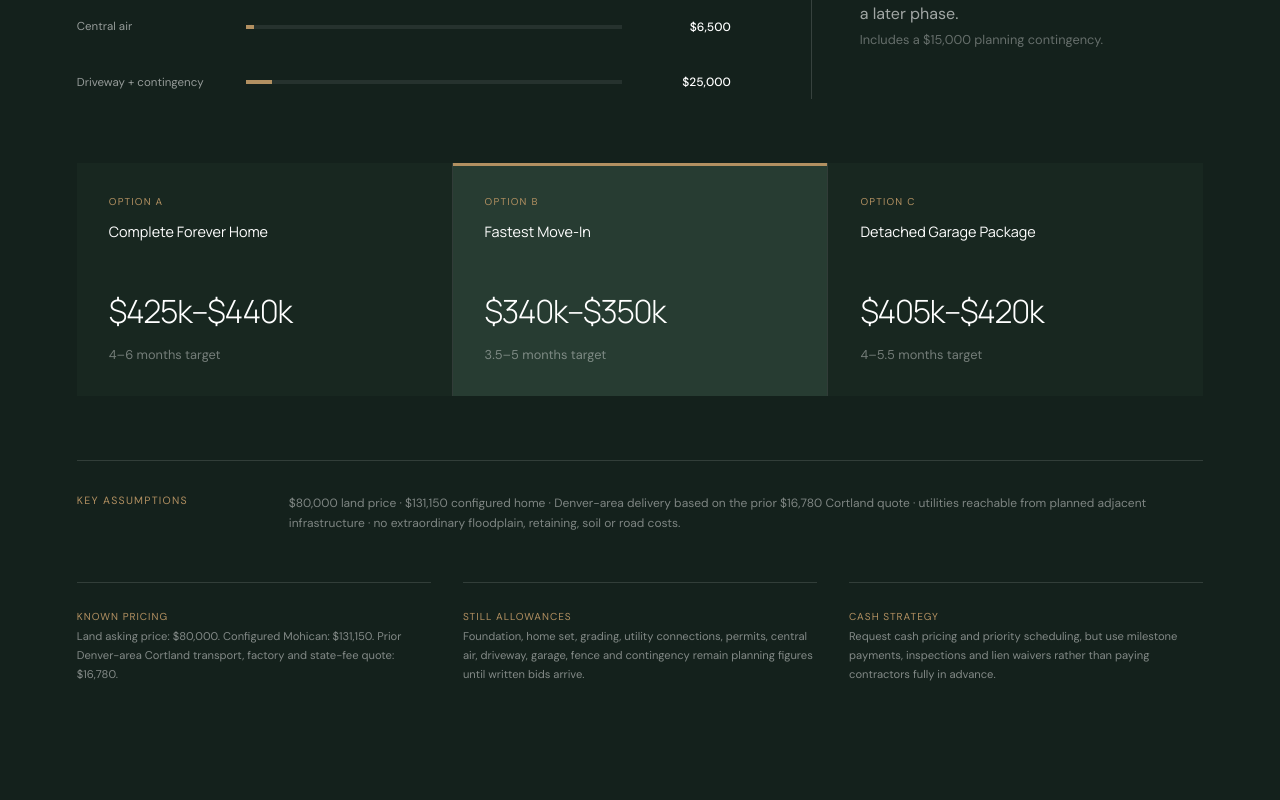
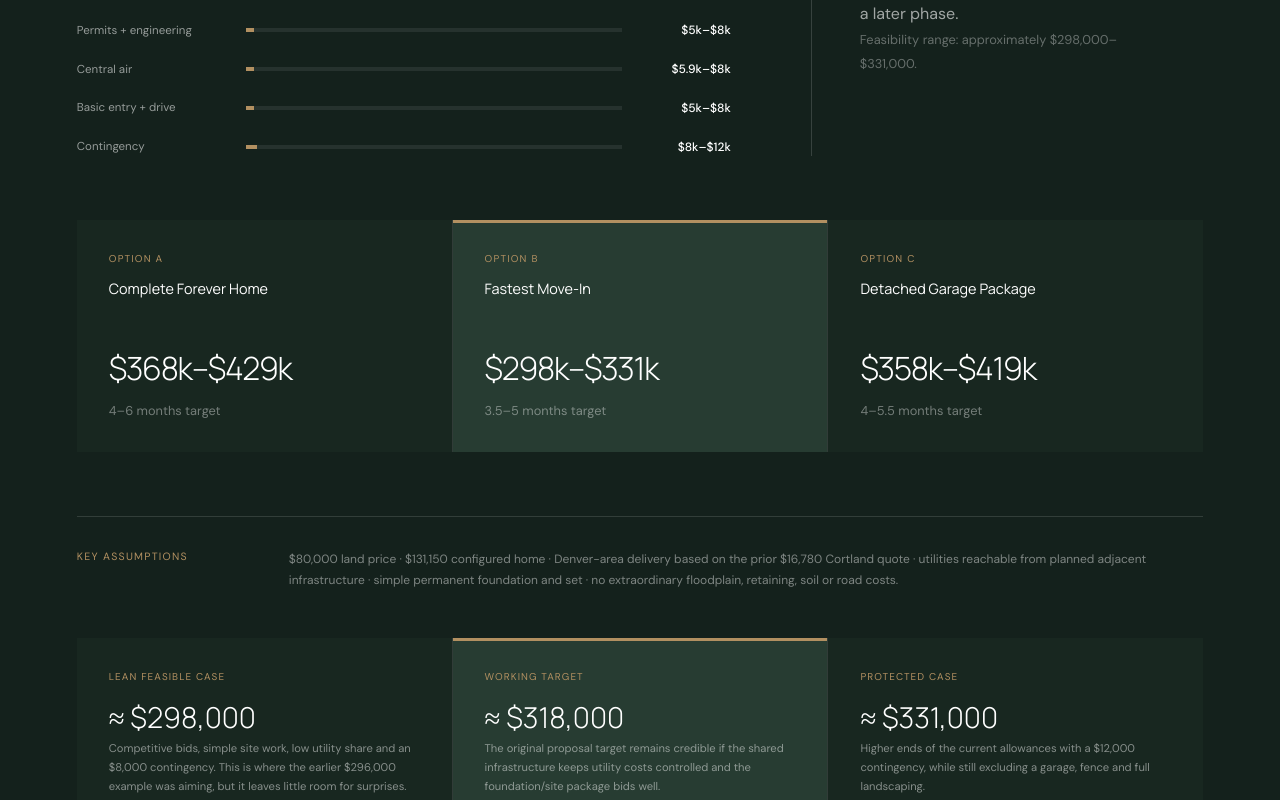
Before and after one commit to TSwizzl3/zero2sixty-site, a Next.js app: page /project-carr in a window 1280 px wide. Shown: the part 7080-7880 px from the top of the page. Built offline with nearby package versions, Linux system fonts and the light colour scheme; no server answers; a web font is replaced by a local one.

Commit message:
Reconcile Carr Court budget ranges

```diff
--- a/src/app/project-carr/project-carr.css
+++ b/src/app/project-carr/project-carr.css
@@ -357,6 +357,13 @@ body:has(.carr-page) {
 .carr-budget-notes div { padding-top: 1.3rem; border-top: 1px solid rgba(255,255,255,.13); }
 .carr-budget-notes span { color: var(--brass); font-size: .63rem; letter-spacing: .1em; text-transform: uppercase; }
 .carr-budget-notes p { color: rgba(255,255,255,.47); font-size: .7rem; line-height: 1.7; }
+.carr-range-explainer { display: grid; grid-template-columns: repeat(3,1fr); gap: 1px; margin-top: 3rem; background: rgba(255,255,255,.12); }
+.carr-range-explainer article { padding: 2rem; background: #182720; }
+.carr-range-explainer article.featured { background: #273c32; box-shadow: inset 0 3px var(--brass); }
+.carr-range-explainer span, .carr-range-explainer strong { display: block; }
+.carr-range-explainer span { color: var(--brass); font-size: .62rem; letter-spacing: .11em; text-transform: uppercase; }
+.carr-range-explainer strong { margin-top: .7rem; font-family: "Manrope"; font-size: 1.8rem; font-weight: 300; }
+.carr-range-explainer p { color: rgba(255,255,255,.48); font-size: .7rem; line-height: 1.7; }
 
 .carr-timeline { background: #e7e1d6; }
 .carr-timeline-list { position: relative; margin-top: 5rem; }
@@ -435,7 +442,7 @@ body:has(.carr-page) {
   .carr-finish-grid div:nth-child(3) { border-right: 0; }
   .carr-option-detail { grid-template-columns: 1fr; gap: 2rem; }
   .carr-risk-grid { grid-template-columns: repeat(2,1fr); }
-  .carr-budget-notes, .carr-option-timelines { grid-template-columns: 1fr; }
+  .carr-budget-notes, .carr-option-timelines, .carr-range-explainer { grid-template-columns: 1fr; }
   .carr-investment { grid-template-columns: 1fr; gap: 2rem; }
   .carr-timeline-list > div { grid-template-columns: 50px 1fr; gap: 1rem; padding: 1.5rem 0; }
   .carr-timeline-list p, .carr-timeline-list strong { grid-column: 2; margin: 0; }
--- a/src/components/carr/carr-experience.tsx
+++ b/src/components/carr/carr-experience.tsx
@@ -20,7 +20,7 @@ const optionData = [
   {
     key: "A",
     name: "Complete Forever Home",
-    price: "$425k–$440k",
+    price: "$368k–$429k",
     time: "4–6 months",
     note: "Best finished result",
     description:
@@ -30,7 +30,7 @@ const optionData = [
   {
     key: "B",
     name: "Fastest Move-In",
-    price: "$340k–$350k",
+    price: "$298k–$331k",
     time: "3.5–5 months",
     note: "Recommended starting point",
     description:
@@ -41,7 +41,7 @@ const optionData = [
   {
     key: "C",
     name: "Detached Garage Package",
-    price: "$405k–$420k",
+    price: "$358k–$419k",
     time: "4–5.5 months",
     note: "Balanced one-phase build",
     description:
@@ -428,10 +428,14 @@ export function CarrExperience() {
               {[
                 ["Land", "$80,000", 24],
                 ["Configured home", "$131,150", 39],
-                ["Delivery allowance", "$16,800", 5],
-                ["Site + foundation", "$85,000", 25],
-                ["Central air", "$6,500", 2],
-                ["Driveway + contingency", "$25,000", 7],
+                ["Delivery + fees", "$16,780", 5],
+                ["Foundation + set", "$28k–$37k", 10],
+                ["Site + grading", "$8k–$12k", 4],
+                ["Utility connections", "$10k–$18k", 5],
+                ["Permits + engineering", "$5k–$8k", 2],
+                ["Central air", "$5.9k–$8k", 2],
+                ["Basic entry + drive", "$5k–$8k", 2],
+                ["Contingency", "$8k–$12k", 3],
               ].map(([label, value, width]) => (
                 <div key={label as string}>
                   <span>{label}</span>
@@ -441,13 +445,13 @@ export function CarrExperience() {
               ))}
             </div>
             <div className="carr-budget-total">
-              <span>Option B planning target</span>
-              <strong>$340k–$350k</strong>
+              <span>Option B working target</span>
+              <strong>≈ $318,000</strong>
               <p>
                 Fastest move-in with an attached or detached garage and fence
                 planned for a later phase.
               </p>
-              <small>Includes a $15,000 planning contingency.</small>
+              <small>Feasibility range: approximately $298,000–$331,000.</small>
             </div>
           </div>
           <div className="carr-all-option-costs reveal">
@@ -465,9 +469,27 @@ export function CarrExperience() {
             <p>
               $80,000 land price · $131,150 configured home · Denver-area
               delivery based on the prior $16,780 Cortland quote · utilities
-              reachable from planned adjacent infrastructure · no extraordinary
-              floodplain, retaining, soil or road costs.
+              reachable from planned adjacent infrastructure · simple permanent
+              foundation and set · no extraordinary floodplain, retaining, soil
+              or road costs.
             </p>
+          </div>
+          <div className="carr-range-explainer reveal">
+            <article>
+              <span>Lean feasible case</span>
+              <strong>≈ $298,000</strong>
+              <p>Competitive bids, simple site work, low utility share and an $8,000 contingency. This is where the earlier $296,000 example was aiming, but it leaves little room for surprises.</p>
+            </article>
+            <article className="featured">
+              <span>Working target</span>
+              <strong>≈ $318,000</strong>
+              <p>The original proposal target remains credible if the shared infrastructure keeps utility costs controlled and the foundation/site package bids well.</p>
+            </article>
+            <article>
+              <span>Protected case</span>
+              <strong>≈ $331,000</strong>
+              <p>Higher ends of the current allowances with a $12,000 contingency, while still excluding a garage, fence and full landscaping.</p>
+            </article>
           </div>
           <div className="carr-budget-notes reveal">
             <div>
@@ -476,7 +498,7 @@ export function CarrExperience() {
             </div>
             <div>
               <span>Still allowances</span>
-              <p>Foundation, home set, grading, utility connections, permits, central air, driveway, garage, fence and contingency remain planning figures until written bids arrive.</p>
+              <p>Foundation, home set, grading, utility connections, permits, central air, basic driveway and contingency remain planning figures until written bids arrive. Jefferson County states that unincorporated Jeffco does not charge use tax.</p>
             </div>
             <div>
               <span>Cash strategy</span>
```
